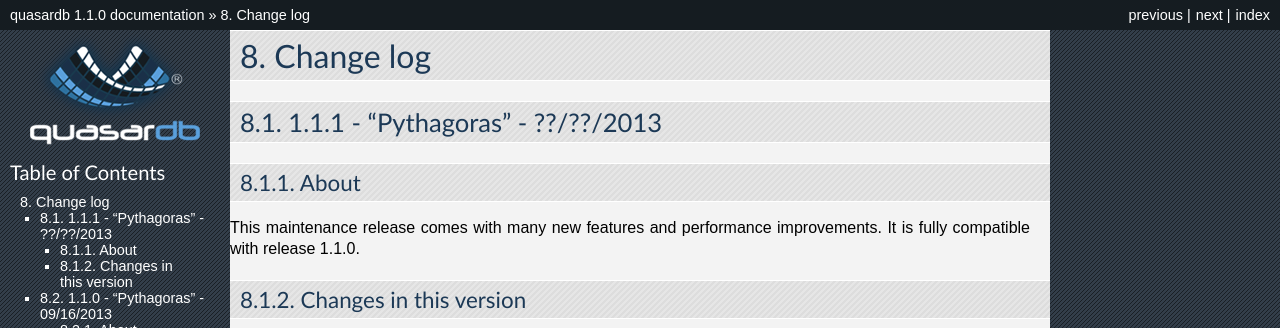
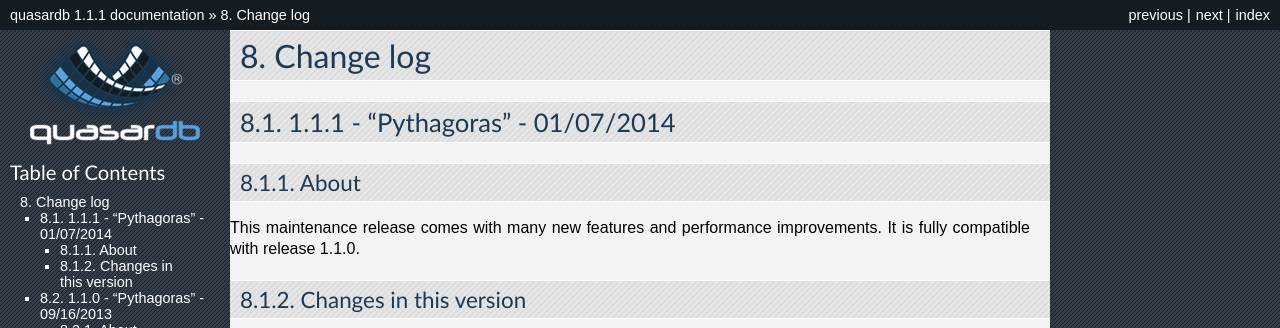
Before and after one commit to iltommi/qdb-documentation, a Sphinx documentation site: the page built from source/changes.rst, in a window 1280 px wide and 900 px high. Shown: the top 328 px of the window. Built offline with Sphinx 7.4.7, drawn with Linux system fonts in a browser that asks for light colours; some of the changed text lies outside the part shown.

Commit message:
Updated change log and changed the version to 1.1.1 and the date to 2014

```diff
--- a/source/changes.rst
+++ b/source/changes.rst
@@ -1,7 +1,7 @@
 Change log
 **********
 
-1.1.1 - "Pythagoras" - ??/??/2013
+1.1.1 - "Pythagoras" - 01/07/2014
 =================================
 
 About
--- a/source/conf.py
+++ b/source/conf.py
@@ -48,7 +48,7 @@ master_doc = 'index'
 
 # General information about the project.
 project = u'quasardb'
-copyright = u'2013, Bureau 14 SARL'
+copyright = u'2014, Bureau 14 SARL'
 
 # The version info for the project you're documenting, acts as replacement for
 # |version| and |release|, also used in various other places throughout the
@@ -57,7 +57,7 @@ copyright = u'2013, Bureau 14 SARL'
 # The short X.Y version.
 version = '1.1'
 # The full version, including alpha/beta/rc tags.
-release = '1.1.0'
+release = '1.1.1'
 
 # The language for content autogenerated by Sphinx. Refer to documentation
 # for a list of supported languages.
```
